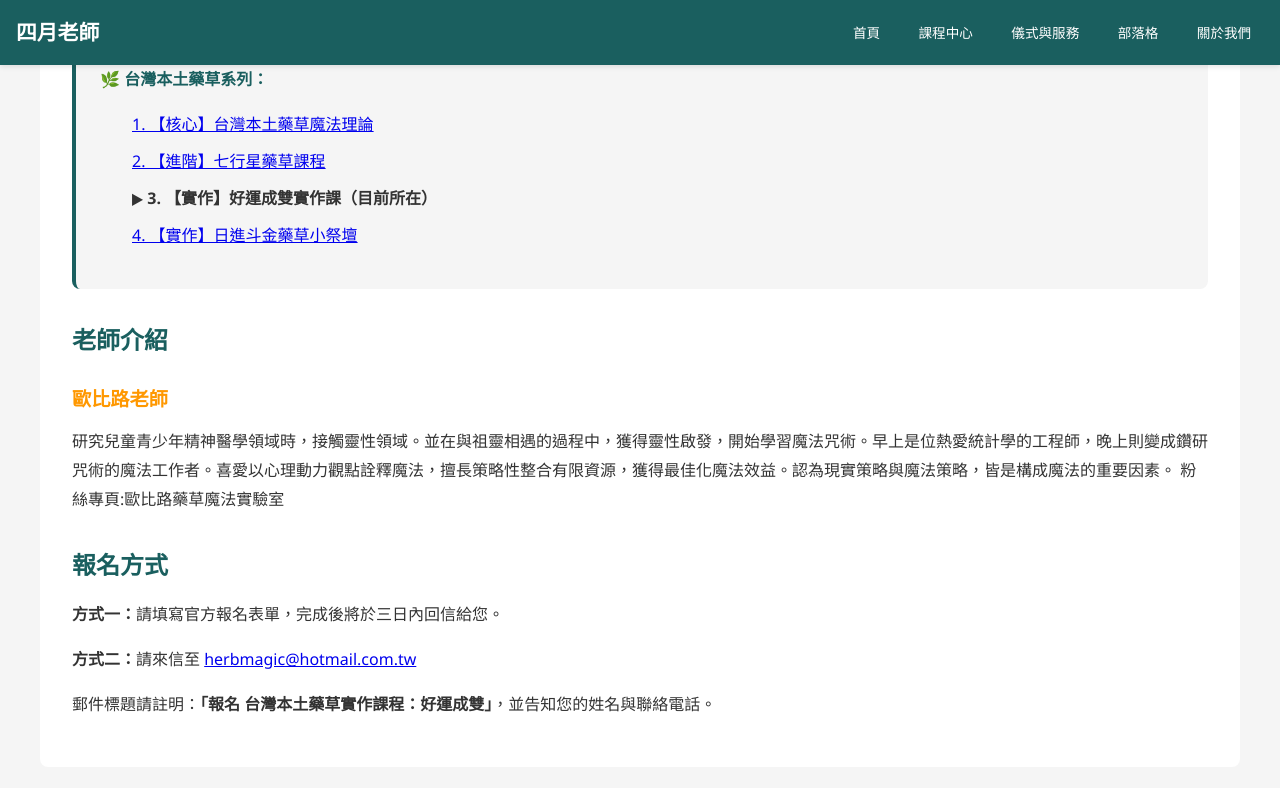
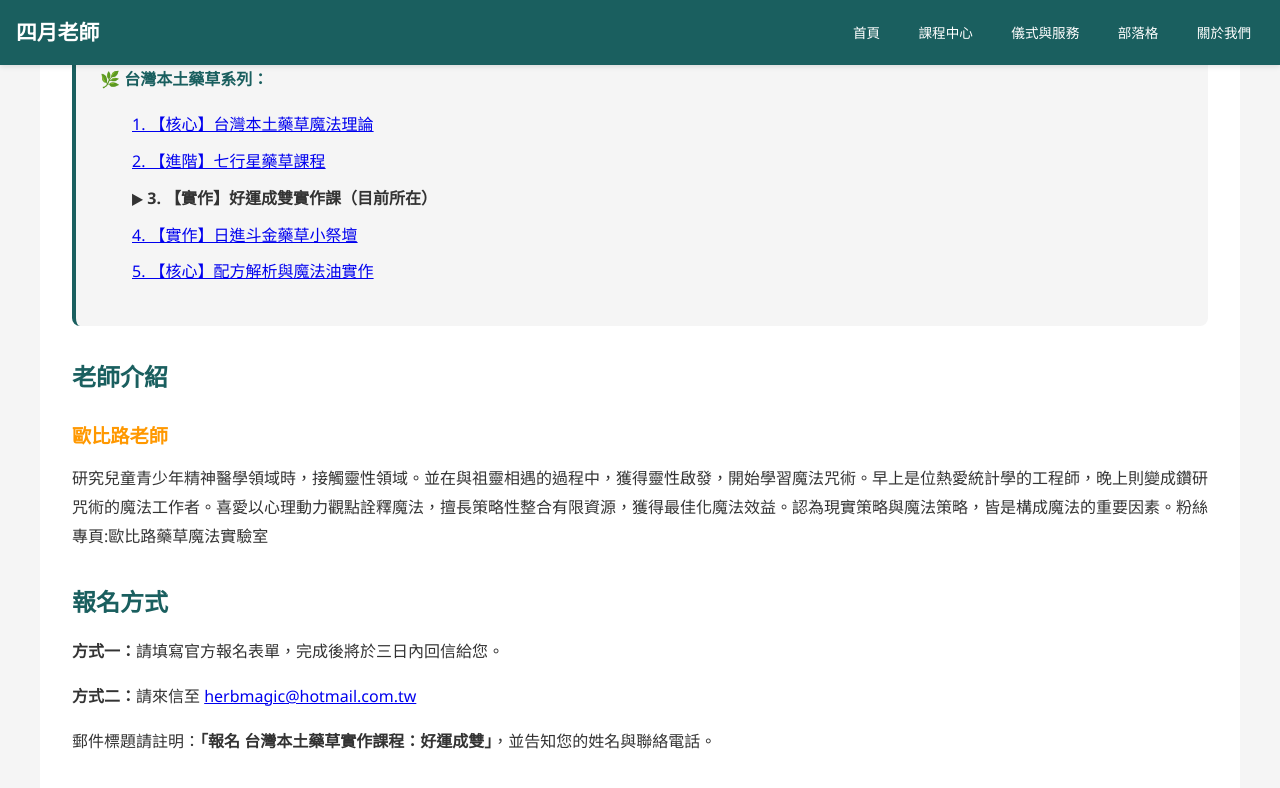
Before and after one commit to light4uliuphone-lang/hoodoo, a Jekyll site: the page built from courses/course-local-03.html, in a window 1280 px wide and 900 px high, scrolled down 1583 px. Shown: the top 788 px of the window. Built offline with Jekyll 4.4.1, drawn with Linux system fonts in a browser that asks for light colours.

Commit message:
Update course-local-03.html

```diff
--- a/courses/course-local-03.html
+++ b/courses/course-local-03.html
@@ -52,16 +52,17 @@ title: "台灣本土藥草實作課程：好運成雙 - 歐比路老師"
                 <li><a href="/courses/course-local-02/">2. 【進階】七行星藥草課程</a></li>
                 <li><strong>▶ 3. 【實作】好運成雙實作課（目前所在）</strong></li>
                 <li><a href="/courses/course-local-04/">4. 【實作】日進斗金藥草小祭壇</a></li>
+                <li><a href="/courses/course-local-05/">5. 【核心】配方解析與魔法油實作</a></li>
             </ul>
         </div>
 
-               <h2>老師介紹</h2>
+        <h2>老師介紹</h2>
         <div class="teacher-info">
             <h3>歐比路老師</h3>
-            <p>研究兒童青少年精神醫學領域時，接觸靈性領域。並在與祖靈相遇的過程中，獲得靈性啟發，開始學習魔法咒術。早上是位熱愛統計學的工程師，晚上則變成鑽研咒術的魔法工作者。喜愛以心理動力觀點詮釋魔法，擅長策略性整合有限資源，獲得最佳化魔法效益。認為現實策略與魔法策略，皆是構成魔法的重要因素。
-粉絲專頁:歐比路藥草魔法實驗室</p>
+            <p>研究兒童青少年精神醫學領域時，接觸靈性領域。並在與祖靈相遇的過程中，獲得靈性啟發，開始學習魔法咒術。早上是位熱愛統計學的工程師，晚上則變成鑽研咒術的魔法工作者。喜愛以心理動力觀點詮釋魔法，擅長策略性整合有限資源，獲得最佳化魔法效益。認為現實策略與魔法策略，皆是構成魔法的重要因素。粉絲專頁:歐比路藥草魔法實驗室</p>
         </div>
-      <h2>報名方式</h2>
+
+        <h2>報名方式</h2>
         <div class="registration-info">
             <p><strong>方式一：</strong>請填寫官方報名表單，完成後將於三日內回信給您。</p>
             <p><strong>方式二：</strong>請來信至 <a href="mailto:{{ site.email | default: 'herbmagic@hotmail.com.tw' }}">{{ site.email | default: 'herbmagic@hotmail.com.tw' }}</a></p>
```
